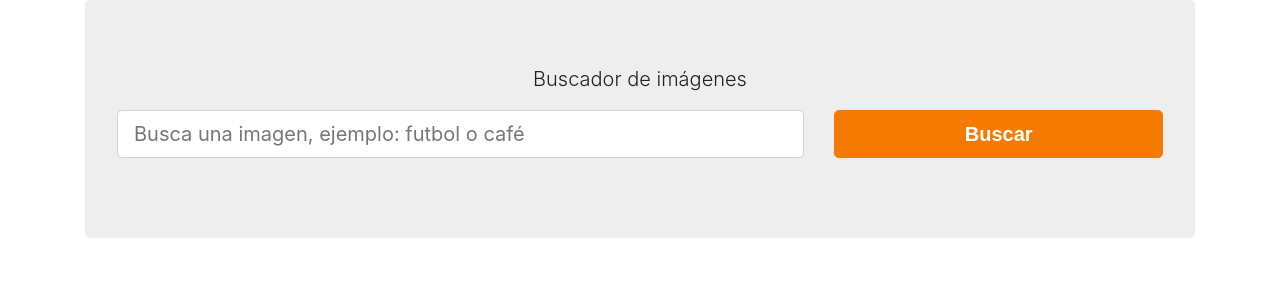
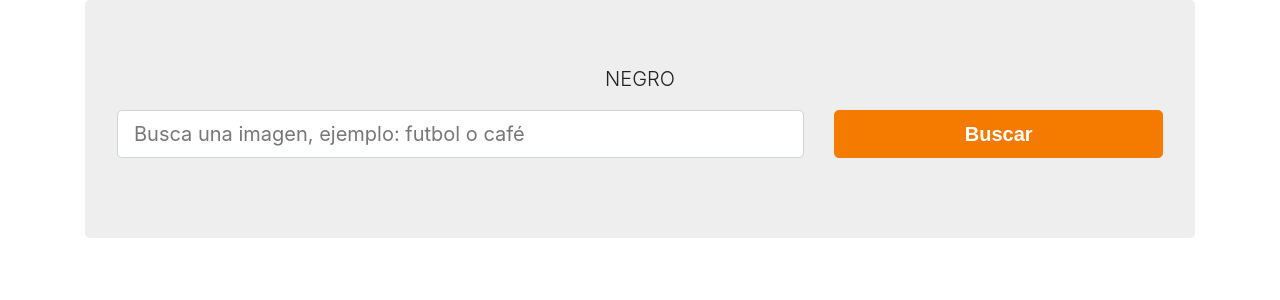
Before and after one commit to QuetzalTiago/image-search, a React (Create React App) app: page / in a window 1280 px wide. Shown: the top 300 px of the page. Built offline with nearby package versions, Linux system fonts and the light colour scheme; a web font is replaced by a local one.

Commit message:
Cambio titulo a NEGRO

```diff
--- a/src/App.js
+++ b/src/App.js
@@ -48,7 +48,7 @@
   return (
     <div className="container">
       <div className="jumbotron">
-        <p className="lead text-center">Buscador de imágenes</p>
+        <p className="lead text-center">NEGRO</p>
         <Formulario guardarBusqueda={guardarBusqueda}></Formulario>
       </div>
       <div className="row justify-content-center">
```
Also changed, not shown: 1 other file (tests, documents, lock files or other folders).
